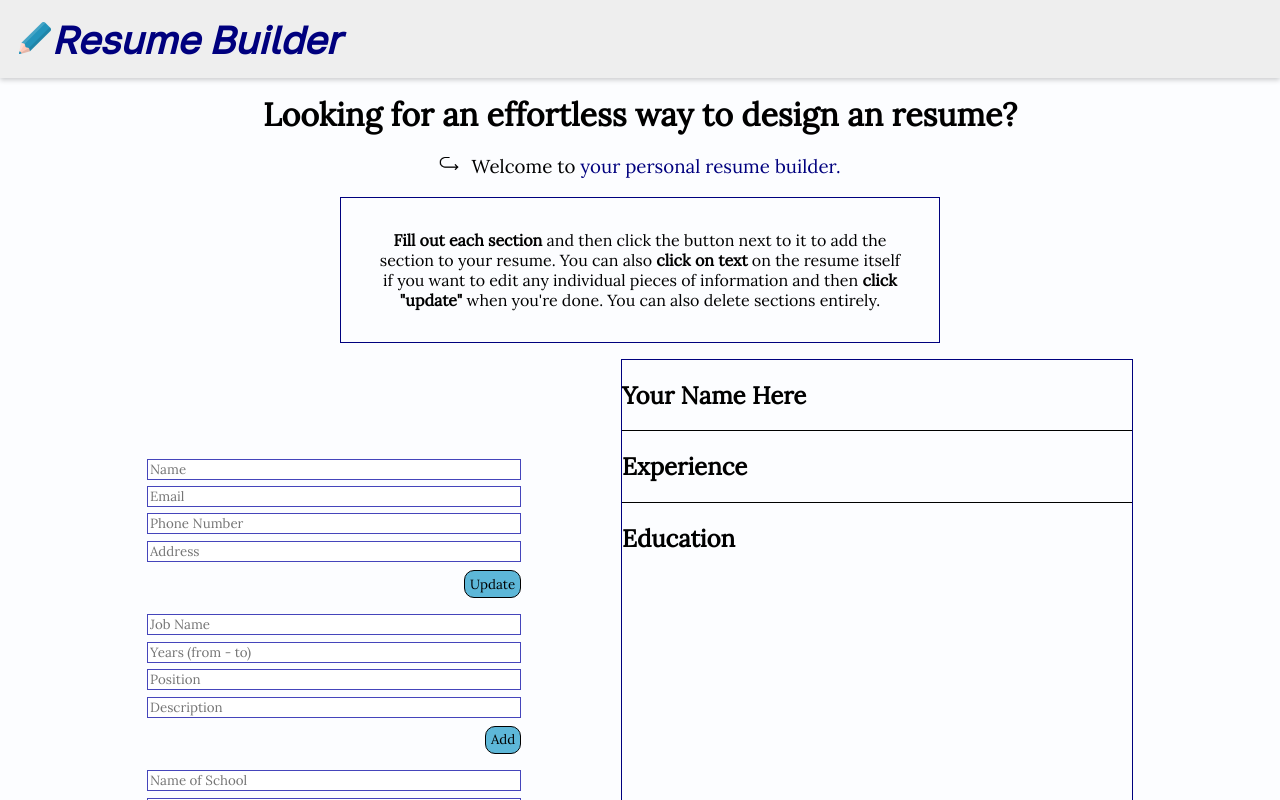
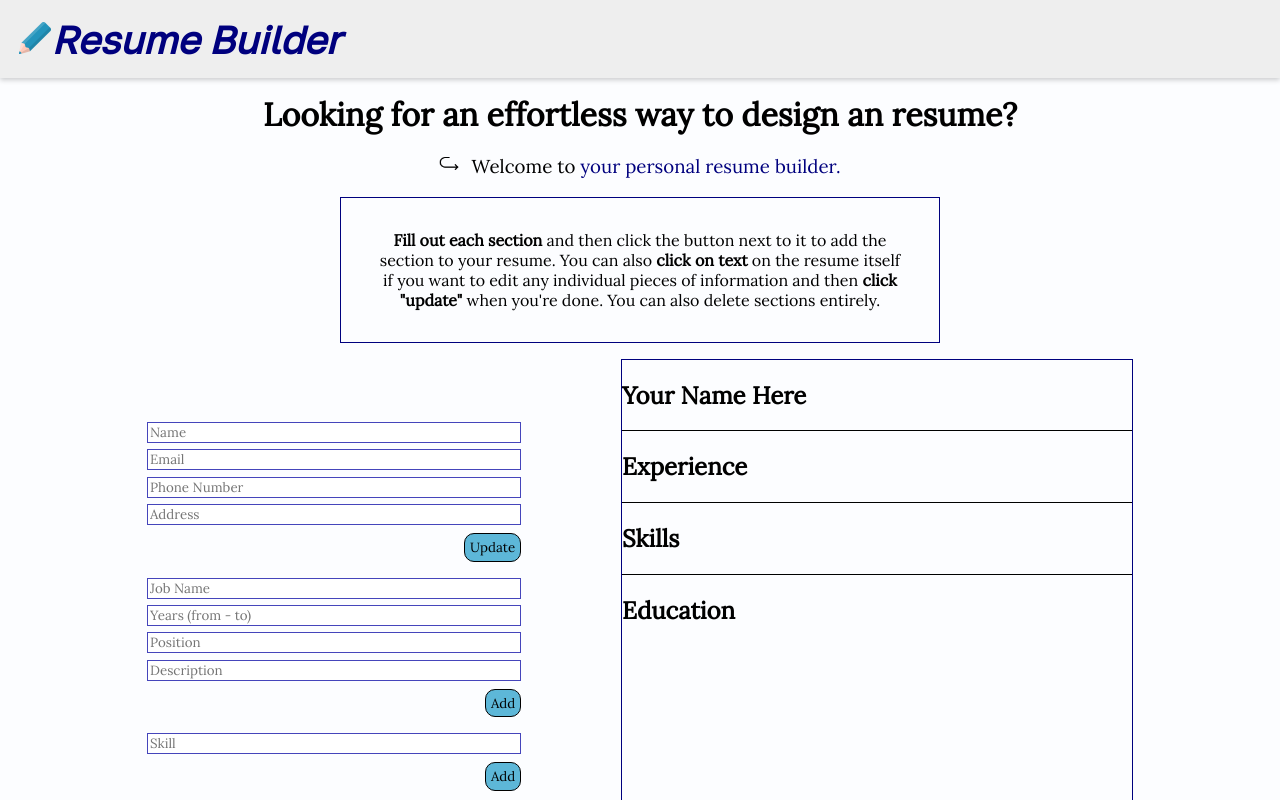
Before and after one commit to EnterOrion/cv-maker, a React (Create React App) app: page / in a window 1280 px wide. Shown: the top 800 px of the page. Built offline with nearby package versions, Linux system fonts and the light colour scheme.

Commit message:
Skills component added

```diff
--- a/src/App.js
+++ b/src/App.js
@@ -2,12 +2,14 @@ import React from "react";
 import "./styles/style.scss";
 import PersonalDetailsForm from "./components/PersonalDetails"
 import ExperienceForm from "./components/Experience";
+import SkillsForm from "./components/Skills";
 import EducationForm from "./components/Education";
 import Instructions from "./components/Instructions";
 import Header from "./components/Header";
 import Resume from "./components/Resume";
 import { PersonalInfoContextProvider } from "./contexts/PersonalInfoContext";
 import { ExperienceContextProvider } from "./contexts/ExperienceContext";
+import { SkillsContextProvider } from "./contexts/SkillsContext";
 import { EducationContextProvider } from "./contexts/EducationContext";
 
 function App() {
@@ -15,6 +17,7 @@ function App() {
   <div>
     <PersonalInfoContextProvider>
     <ExperienceContextProvider>
+    <SkillsContextProvider>
     <EducationContextProvider>
     <Header />
     <div className="main-instructions">
@@ -24,6 +27,7 @@ function App() {
     <div className="form-section">
    <PersonalDetailsForm />
    <ExperienceForm />
+   <SkillsForm />
    <EducationForm />
    </div>
 
@@ -32,6 +36,7 @@ function App() {
    </div>
   </div>
   </EducationContextProvider>
+  </SkillsContextProvider>
   </ExperienceContextProvider>
   </PersonalInfoContextProvider>
    </div>
--- a/src/components/Resume.js
+++ b/src/components/Resume.js
@@ -2,12 +2,14 @@ import React from "react";
 import PersonalDetailsDisplay from "./PersonalDetailsDisplay";
 import ExperienceDisplay from "./ExperienceDisplay";
 import EducationDisplay from "./EducationDisplay";
+import SkillsDisplay from "./SkillsDisplay";
 
 const Resume = () => {
     return (
         <div className="resume">
             <PersonalDetailsDisplay/>
             <ExperienceDisplay/>
+            <SkillsDisplay />
             <EducationDisplay />
         </div>
     )
--- a/src/components/Skills.js
+++ b/src/components/Skills.js
@@ -1 +1,68 @@
 import React from "react";
+import { useContext } from "react";
+import SkillsContext from "../contexts/SkillsContext";
+
+const SkillsForm = () => {
+
+    const skillsContext = useContext(SkillsContext);
+  const { addData, setAddData, setShowEditSkills} = skillsContext;
+
+    const [formData, setFormData] = React.useState(
+        {
+            skill: ""
+
+        }
+    )
+
+
+    const handleChange = (e) => {
+        setFormData(prevFormData => {
+            return {
+                ...prevFormData,
+                [e.target.name]: e.target.value
+            }
+        })
+
+    }
+
+
+    const handleSubmit = (e) => {
+        e.preventDefault();
+        setAddData(prevThingsArray => {
+            return [...prevThingsArray, {
+                 skill: formData.skill,
+                 key: addData.length + 1
+
+            }]
+        })
+
+        setShowEditSkills("");
+
+        setFormData(prevFormData => {
+            return {
+                ...prevFormData,
+                skill: ""
+            }
+        })
+    }
+
+
+    return (
+        <div>
+        <form className="center-form" onSubmit={handleSubmit}>
+              <input
+                type="text"
+                placeholder="Skill"
+                onChange={handleChange}
+                name="skill"
+                value={formData.skill}
+            />
+                <button>Add</button>
+        </form>
+        </div>
+            )
+
+
+}
+
+export default SkillsForm
--- /dev/null
+++ b/src/components/SkillsDisplay.js
@@ -0,0 +1,75 @@
+import React from "react";
+import { useContext } from "react";
+import SkillsContext from "../contexts/SkillsContext";
+
+
+const SkillsDisplay = () => {
+
+    const skillsContext = useContext(SkillsContext);
+    const {addData, setAddData, showEditSkills,
+     setShowEditSkills, editSkills, setEditSkills} = skillsContext;
+
+
+    const clickSkillsHandler = (e) => {
+        if (e.target.value > 0 && !e.target.placeholder) {
+        setShowEditSkills(e.target.value);
+        setEditSkills("");
+        }
+
+	}
+
+
+    const handleSkillsEdit = (e) => {
+        setEditSkills(e.target.value)
+    }
+
+    const updateSkillsEdit = (e) => {
+        let key = e.target.value;
+        if (editSkills) {
+        setAddData(
+            addData.map((data) => {
+              if (data.key == key) {
+                return { ...data, skill: editSkills};
+              } else {
+                return data;
+              }
+            })
+          );
+        }
+        setShowEditSkills("");
+        setEditSkills("");
+    }
+
+    const listItems = addData.map(
+        (element) => {
+            return (
+                <ul class="personal" key={element.key}>
+
+                 <li onClick={clickSkillsHandler}  value={element.key}>
+                     {showEditSkills == element.key  ? <input onChange={handleSkillsEdit}
+                        name="skill"
+                        value={editSkills}
+                        placeholder="Skill"/>:
+                        element.skill}
+                </li> {showEditSkills == element.key  && <span><button onClick={updateSkillsEdit} value={element.key}>Update</button></span>}
+                <button className="remove-button" onClick={() => {
+                    setAddData(
+                        addData.filter(a =>
+                        a.key !== element.key
+                        )
+                    );
+                    }}>Remove</button>
+
+                </ul> )
+                }
+                )
+
+        return (
+            <div>
+                <h2>Skills</h2>
+                <div className="skills-list">{listItems}</div>
+            </div>
+        )
+    }
+
+export default SkillsDisplay;
--- /dev/null
+++ b/src/contexts/SkillsContext.js
@@ -0,0 +1,25 @@
+import React from 'react';
+
+const SkillsContext = React.createContext();
+
+const SkillsContextProvider = ({ children }) => {
+
+    const [addData, setAddData] = React.useState([]);
+
+    const [showEditSkills, setShowEditSkills] = React.useState("");
+
+    const [editSkills, setEditSkills] = React.useState("");
+
+    return (
+        <SkillsContext.Provider value={{addData, setAddData,
+        showEditSkills, setShowEditSkills, editSkills, setEditSkills}}>
+            {children}
+        </SkillsContext.Provider>
+
+    )
+
+}
+
+
+export default SkillsContext
+export { SkillsContextProvider };
--- a/src/styles/style.scss
+++ b/src/styles/style.scss
@@ -184,7 +184,7 @@ input {
     color:rgb(0, 0, 126);
 }
 
-.personal-list, .experience-list {
+.personal-list, .experience-list, .skills-list {
     border-bottom: 1px solid black;
 
 }
```
